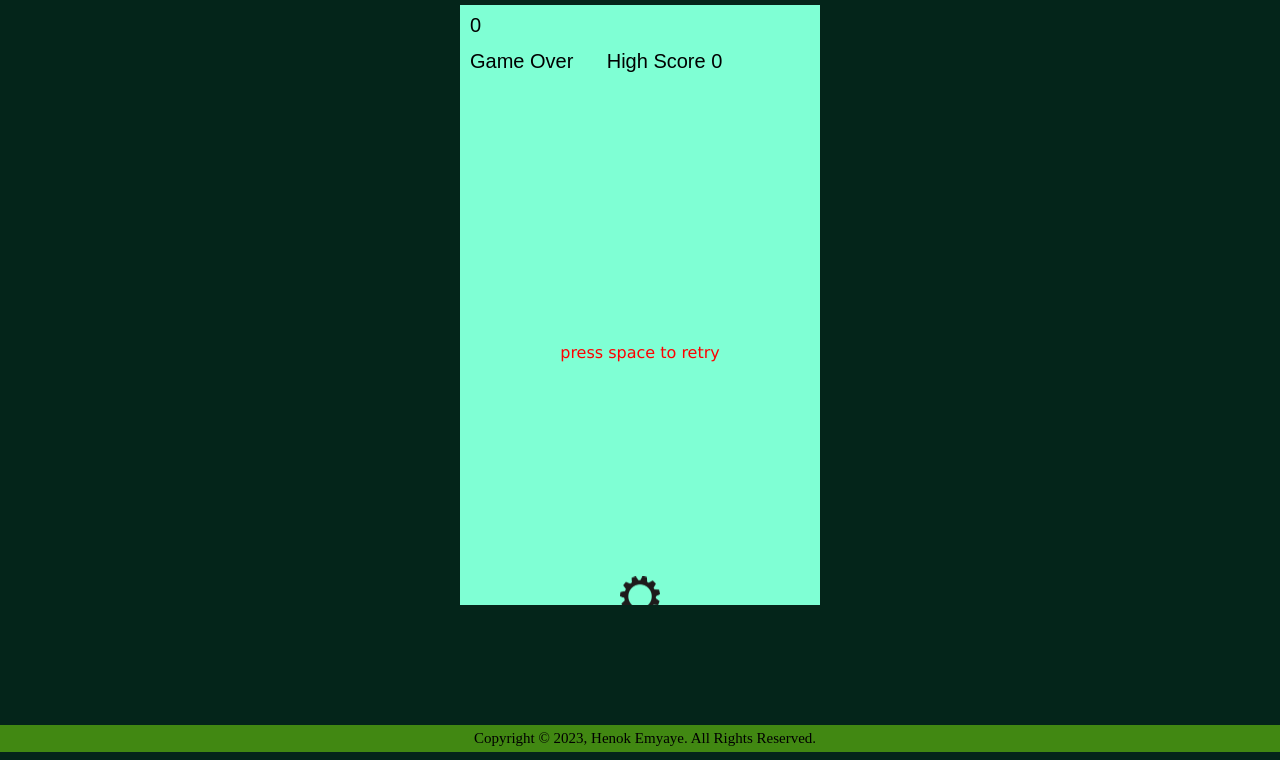
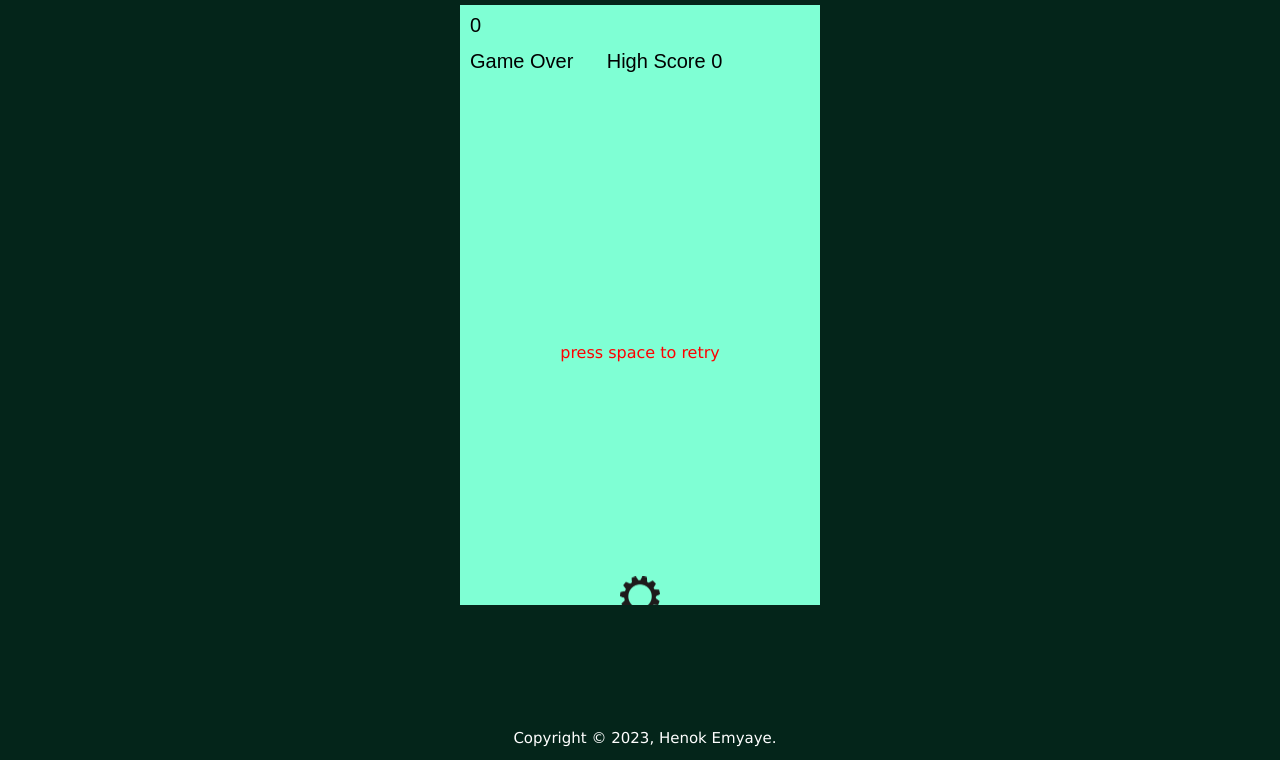
Before and after one commit to henaorth16/Amazing-Gear, a plain HTML site: page index.html in a window 1280 px wide. Shown: the part 48-808 px from the top of the page. Drawn offline with Linux system fonts and the light colour scheme.

```diff
--- a/index.html
+++ b/index.html
@@ -11,7 +11,7 @@
     <h1>Amazing gear</h1>
     <p class="gameover">press space to retry</p>
     <canvas id="board"></canvas>
-    <div class="footer">Copyright © 2023, Henok Emyaye. All Rights Reserved.</div>
+    <div class="footer">Copyright © 2023, Henok Emyaye. </div>
     <script src="script.js"></script>
 </body>
 </html>
--- a/style.css
+++ b/style.css
@@ -5,6 +5,7 @@
 body{
     height: 100vh;
     overflow: hidden;
+    font-family: verdana;
     text-align: center;
     background-color: rgb(4, 37, 26);
 }
@@ -18,7 +19,6 @@ h1{
     background-color: aquamarine;
 }
 .gameover{
-    font-family: verdana;
     color: #f00;
     position: absolute;
     top: 50%;
@@ -28,7 +28,8 @@ h1{
 }
 .footer{
     width: 100%;
-    background-color: #418812;
+    background-color: #04251a;
+    color: #fff;
     position: absolute;
     bottom: 0;
     padding: 5px;
```
